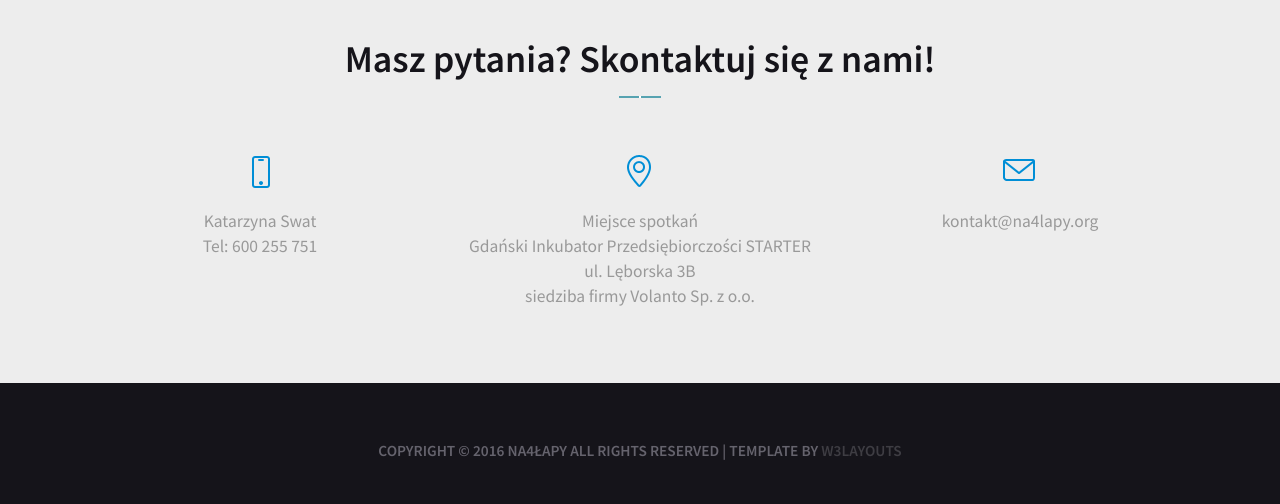
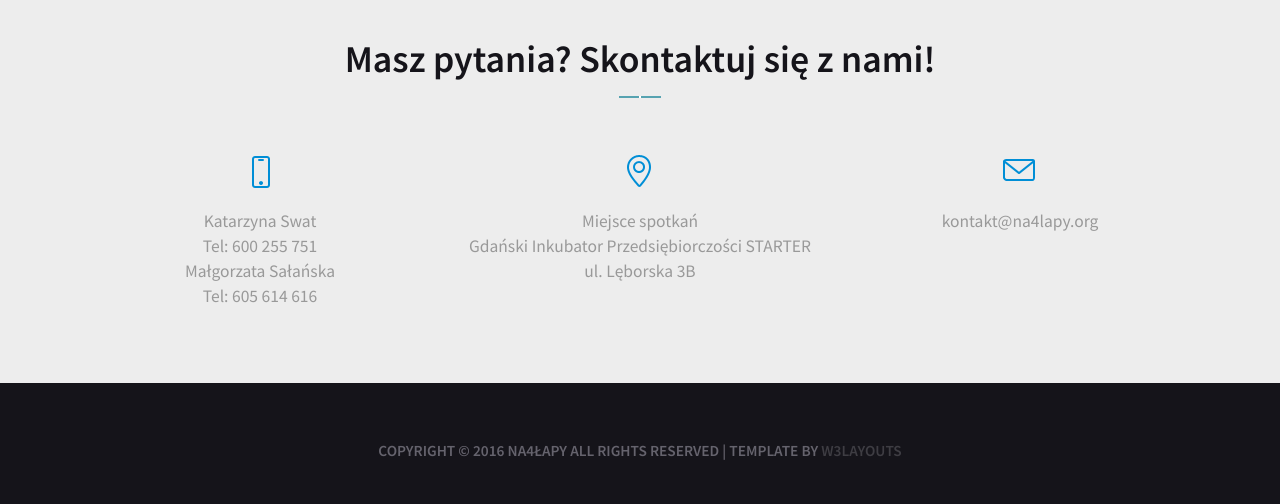
Before and after one commit to rudzkipl/na4lapy-website, a PHP site: page / in a window 1280 px wide. Shown: the part 3117-3621 px from the top of the page. Run offline with PHP 8.4, Linux system fonts and the light colour scheme.

Commit message:
Dodano telefon do Gosi w sekcji Kontakt. Zaktualizowano nazwisko.

```diff
--- a/src/index.php
+++ b/src/index.php
@@ -250,7 +250,7 @@ Otwarty kod źródłowy znajdzie się na GitHubie po refaktoryzacji do końca 20
                 efektem czego jest ta świetna aplikacja.</p>
               <div class="pic1"> <img src="images/m2.jpg" alt=""/> </div>
               <div class="pic-info">
-                <h5>Małgorzata Syska</h5>
+                <h5>Małgorzata Sałańska</h5>
                 <span>PROGRAMISTA ANDROID</span>
                 <!-- <a href="#">PROGRAMISTA ANDROID</a>-->
               </div>
@@ -384,13 +384,16 @@ Otwarty kod źródłowy znajdzie się na GitHubie po refaktoryzacji do końca 20
         <p><script type="text/javascript">
     gen_tel('600','255','751');
 </script> </p>
+        <p>Małgorzata Sałańska </p>
+        <p><script type="text/javascript">
+    gen_tel('605','614','616');
+</script> </p>
       </div>
       <div class="col-md-4 contact-grid text-center wow bounceIn" data-wow-delay="0.4s">
         <div class="icon2"></div>
         <p>Miejsce spotkań</p>
         <p>Gdański Inkubator Przedsiębiorczości STARTER</p>
         <p>ul. Lęborska 3B</p>
-        <p>siedziba firmy Volanto Sp. z o.o.</p>
       </div>
       <div class="col-md-4 contact-grid text-center wow bounceIn" data-wow-delay="0.4s">
         <div class="icon3"></div>
```
